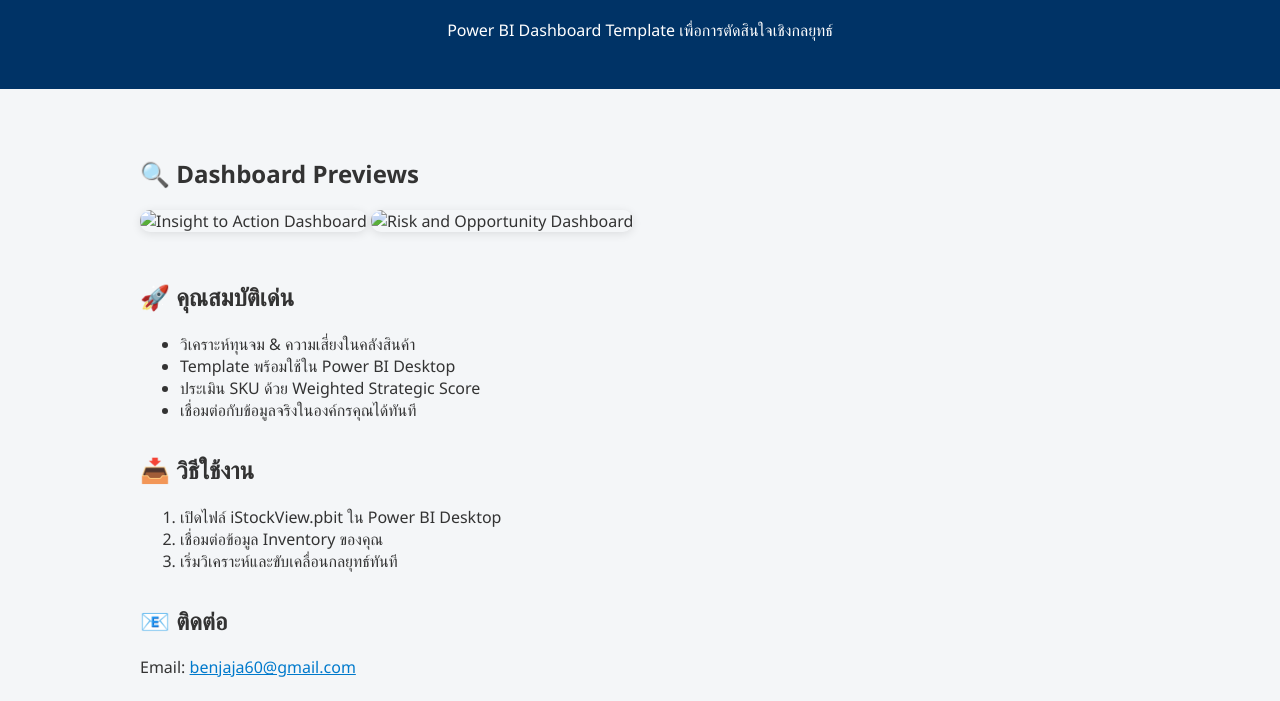
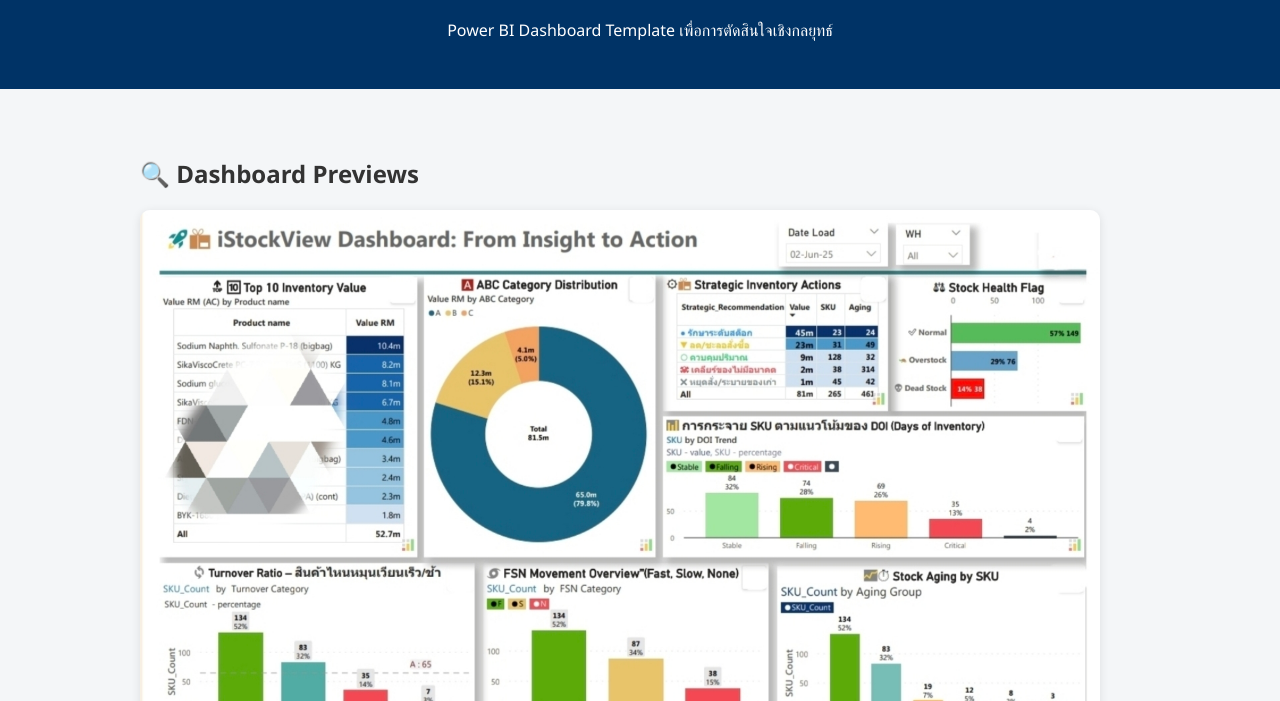
Before and after one commit to Benja1476/iStockView, a plain HTML site: page index.html in a window 1280 px wide. Shown: the part 99-800 px from the top of the page. Drawn offline with Linux system fonts and the light colour scheme.

Commit message:
Update index.html

```diff
--- a/index.html
+++ b/index.html
@@ -55,8 +55,8 @@
   <main>
     <section>
       <h2>🔍 Dashboard Previews</h2>
-      <img src="1000049774.png" alt="Insight to Action Dashboard" />
-      <img src="1000049775.png" alt="Risk and Opportunity Dashboard" />
+      <img src="1000049774.jpg" alt="Insight to Action Dashboard" />
+      <img src="1000049775.jpg" alt="Risk and Opportunity Dashboard" />
     </section>
 
     <section>
```
